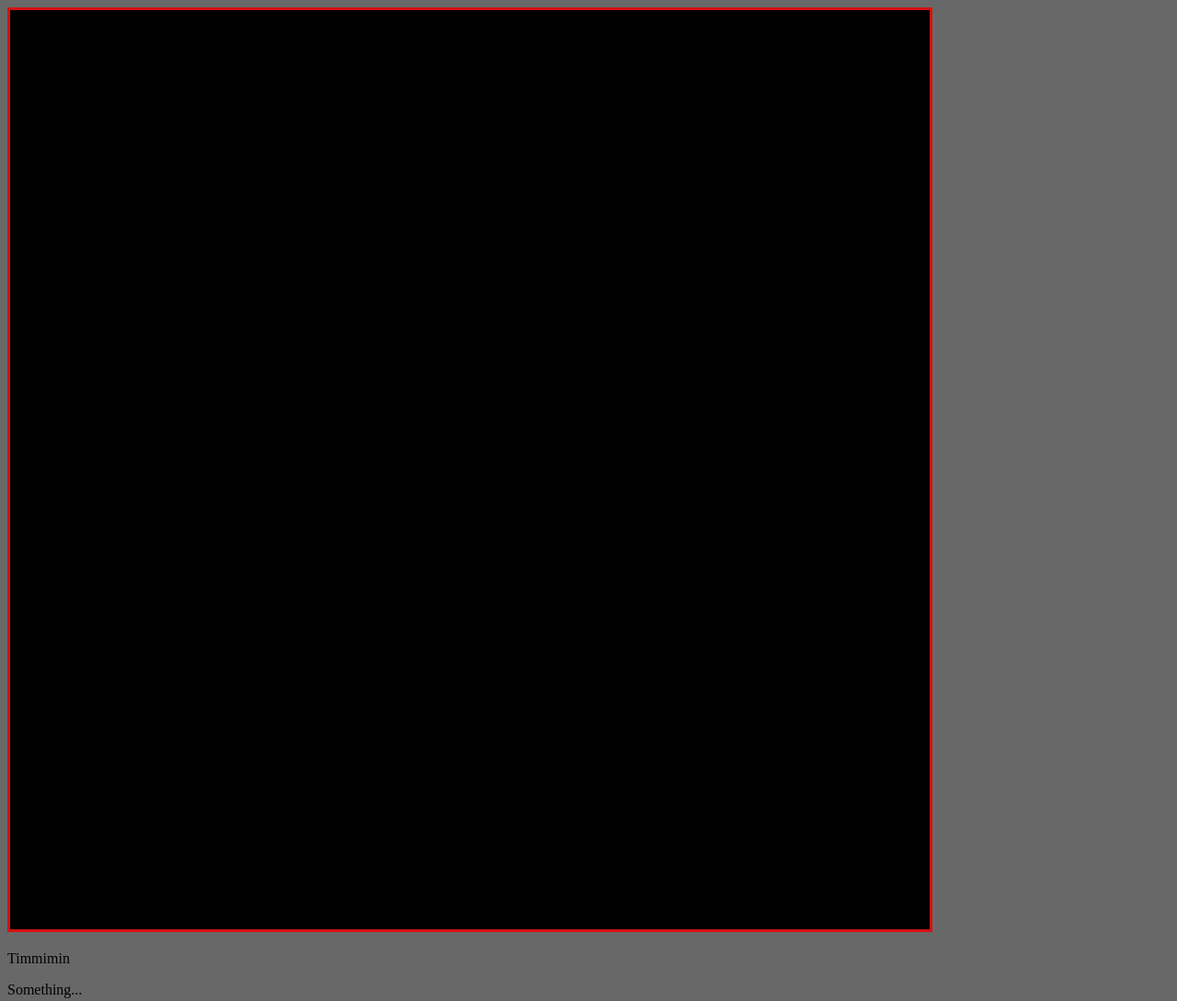
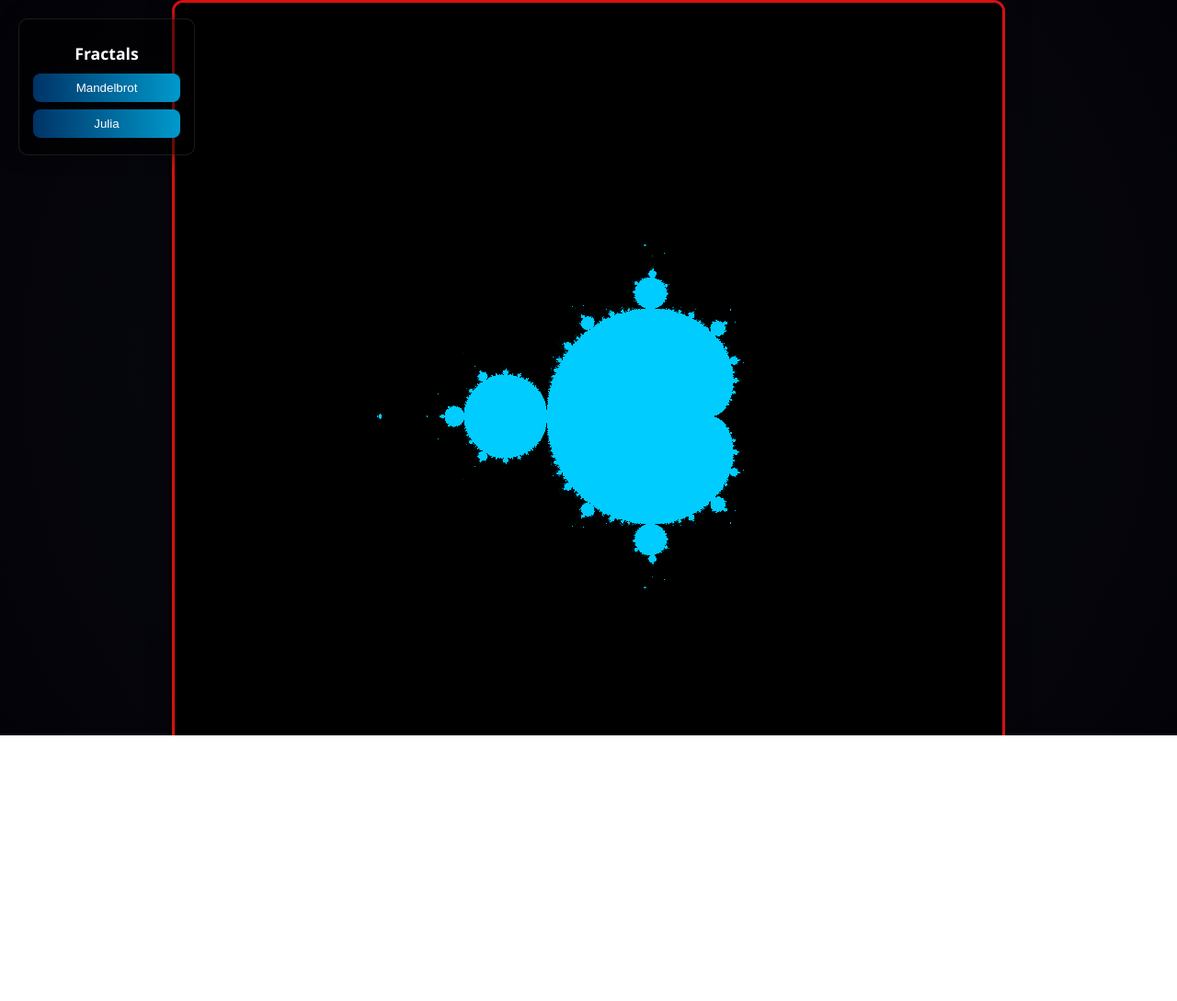
Before and after one commit to Tim2303/tim2303.github.io, a plain HTML site: page FractalDrawing/index.html in a window 1280 px wide. Shown: the whole page at 92% size. After the commit the page ends 800 px from the top, so only its background shows below. Drawn offline with Linux system fonts and the light colour scheme; animation ran at ten frames a second.

Commit message:
Refactored all fractal drawing. Added Julia

```diff
--- a/FractalDrawing/index.html
+++ b/FractalDrawing/index.html
@@ -1,27 +1,25 @@
 <!DOCTYPE html>
 <html>
     <head>
-        <title>My page</title>
+        <title>Fractal</title>
         <meta charset="UTF_8">
         <link rel="stylesheet" href="styles.css">
     </head>
     <body>
+        <div class="menu">
+            <h2>Fractals</h2>
+            <button id="mandelbrotBtn">Mandelbrot</button>
+            <button id="juliaBtn">Julia</button>
+        </div>
         <canvas
           id="MyCan"
-          width="1000px"
-          height="1000px"
+          width="900"
+          height="900"
           style="border: 3px solid rgb(215, 16, 16)"
         ></canvas>
-        <div>
-            <p class="Average text">Timmimin</p>
-            <p id="1">Something...</p>
-        </div>
         <script type="module">
             import * as lib from './main.js';
-
-            window.addEventListener("load", () => {
-                lib.initGL();
-            });
+            window.addEventListener("load", lib.initGL);
         </script>
     </body>
 </html>
--- a/FractalDrawing/main.fragment.glsl
+++ b/FractalDrawing/main.fragment.glsl
@@ -1,68 +1,46 @@
 #version 300 es
-
 precision highp float;
 
-in vec4 pos;
-in float time_vert;
-in vec2 MousePos;
-in float scale;
+in vec2 v_pos;
+out vec4 fragColor;
 
-out vec4 o_color;
+uniform float u_time;
+uniform float u_scale;
+uniform vec2  u_offset;
+uniform int   u_mode;
+uniform vec2  u_julia_c;
 
-// Functions
-vec2 CmplSet(float A, float B) {
-    vec2 z = vec2(A, B);
-
-    return z;
+vec2 cmul(vec2 a, vec2 b) {
+    return vec2(a.x*b.x - a.y*b.y, a.x*b.y + a.y*b.x);
 }
 
-vec2 CmplAddCmpl(vec2 Z1, vec2 Z2) {
-    vec2 z = vec2(Z1.x + Z2.x, Z1.y + Z2.y);
-
-    return z;
+float mandelbrot(vec2 c) {
+    vec2 z = vec2(0.0);
+    float i;
+    for (i = 0.0; i < 300.0; i++) {
+        z = cmul(z, z) + c;
+        if (dot(z,z) > 4.0) break;
+    }
+    return i;
 }
 
-vec2 CmplMulCmpl(vec2 Z1, vec2 Z2) {
-    vec2 z = vec2(Z1.x * Z2.x - Z1.y * Z2.y, Z1.x * Z2.y + Z1.y * Z2.x);
-
-    return z;
-}
-
-float CmplNorm(vec2 Z) {
-    float z = sqrt(Z.x * Z.x + Z.y * Z.y);
-
-    return z;
-}
-
-float CmplNorm2(vec2 Z) {
-    float z = Z.x * Z.x + Z.y * Z.y;
-
-    return z;
-}
-
-float Mandelbrot(vec2 Z0) {
-    float n = 0.0;
-    vec2 Z = Z0;
-
-    while(n < 255.0 && CmplNorm(Z) < 2.0) {
-        Z = CmplAddCmpl(CmplMulCmpl(Z, Z), Z0);
-        n++;
+float julia(vec2 z, vec2 c) {
+    float i;
+    for (i = 0.0; i < 300.0; i++) {
+        z = cmul(z, z) + c;
+        if (dot(z,z) > 4.0) break;
     }
-
-    return n;
+    return i;
 }
 
 void main() {
-    // Count scale factor and time for shining.
-    float x = 2.0 / pow(10.0, scale * 0.0000004);
-    float timer = abs(sin(time_vert)) / 10.0;
-    float x0 = -x + (MousePos.x - 500.0) / scale * 100.0, x1 = x + (MousePos.x - 500.0) / scale * 100.0;
-    float y0 = -x + (MousePos.y - 500.0) / -scale * 100.0, y1 = x + (MousePos.y - 500.0) / -scale * 100.0;
-    // Count position in frame.
-    vec2 Z = CmplSet(x0 + gl_FragCoord.x * (x1 - x0) / 1000.0, y0 + gl_FragCoord.y * (y1 - y0) / 1000.0);
-    // Count color.
-    float n = Mandelbrot(Z) / 255.0;
+    vec2 uv = v_pos * u_scale + u_offset;
 
-    // Result color.
-    o_color = vec4(timer * n / 2.0, n / 8.0, timer * n * 15.0, 1.0);
+    float n = (u_mode == 0) ? mandelbrot(uv) : julia(uv, u_julia_c);
+    float t = n / 300.0;
+
+    // Цветовая схема — сине-зелёная
+    vec3 col = mix(vec3(0.0, 0.05, 0.1), vec3(0.0, 0.8, 1.0), pow(t, 0.6));
+    col *= smoothstep(0.0, 1.0, t);
+    fragColor = vec4(col, 1.0);
 }
--- a/FractalDrawing/main.js
+++ b/FractalDrawing/main.js
@@ -1,105 +1,162 @@
-// Load and compile shader code.
 function loadShader(gl, type, source) {
     const shader = gl.createShader(type);
-
     gl.shaderSource(shader, source);
     gl.compileShader(shader);
 
-    if (!gl.getShaderParameter(shader, gl.COMPILE_STATUS, )) {
-        alert("Error load shader" + gl.getShaderInfoLog(shader));
+    if (!gl.getShaderParameter(shader, gl.COMPILE_STATUS)) {
+        console.error("Shader compile error:", gl.getShaderInfoLog(shader));
+        gl.deleteShader(shader);
+        return null;
     }
-
     return shader;
 }
 
-// Read shader from file by URL.
-async function fetchShader(shaderURL) {
-    try {
-        const response = await fetch(shaderURL);
-        const text = await response.text();
-
-        return text;
-    } catch(err) {
-        console.error(err);
-    }
+async function fetchShader(url) {
+    const response = await fetch(url);
+    return await response.text();
 }
 
-// Main output function.
-export function initGL() {
+export async function initGL() {
     const canvas = document.getElementById("MyCan");
     const gl = canvas.getContext("webgl2");
+    if (!gl) {
+        alert("WebGL2 not supported");
+        return;
+    }
 
-    gl.clearColor(0.3, 0.3, 0.3, 1);
+    gl.clearColor(0.1, 0.1, 0.15, 1);
     gl.clear(gl.COLOR_BUFFER_BIT);
 
-    let vsPr = fetchShader("./main.vertex.glsl");
-    let fsPr = fetchShader("./main.fragment.glsl");
+    const [vsSrc, fsSrc] = await Promise.all([
+        fetchShader("./main.vertex.glsl"),
+        fetchShader("./main.fragment.glsl")
+    ]);
 
-    let scale_m = 0.0001;
+    const vertexSh = loadShader(gl, gl.VERTEX_SHADER, vsSrc);
+    const fragmentSh = loadShader(gl, gl.FRAGMENT_SHADER, fsSrc);
 
-    Promise.all([vsPr, fsPr]).then(
-        (res) => {
-            let vs = res[0];
-            let fs = res[1];
+    const program = gl.createProgram();
+    gl.attachShader(program, vertexSh);
+    gl.attachShader(program, fragmentSh);
+    gl.linkProgram(program);
 
-            const vertexSh = loadShader(gl, gl.VERTEX_SHADER, vs);
-            const fragmentSh = loadShader(gl, gl.FRAGMENT_SHADER, fs);
+    if (!gl.getProgramParameter(program, gl.LINK_STATUS)) {
+        console.error("Program link error:", gl.getProgramInfoLog(program));
+        return;
+    }
 
-            const program = gl.createProgram();
+    gl.useProgram(program);
 
-            gl.attachShader(program, vertexSh);
-            gl.attachShader(program, fragmentSh);
-            gl.linkProgram(program);
+    // Uniform locations
+    const posLoc = gl.getAttribLocation(program, "in_pos");
+    const timeLoc = gl.getUniformLocation(program, "u_time");
+    const scaleLoc = gl.getUniformLocation(program, "u_scale");
+    const offsetLoc = gl.getUniformLocation(program, "u_offset");
+    const modeLoc = gl.getUniformLocation(program, "u_mode");
+    const juliaCLoc = gl.getUniformLocation(program, "u_julia_c");
 
-            if (!gl.getProgramParameter(program, gl.LINK_STATUS)) {
-                alert("Link error" + gl.getProgramInfoLog(program));
-            }
+    // Fullscreen quad
+    const vertices = new Float32Array([
+        -1, -1,
+        1, -1,
+        -1,  1,
+        1,  1
+    ]);
+    const posBuf = gl.createBuffer();
+    gl.bindBuffer(gl.ARRAY_BUFFER, posBuf);
+    gl.bufferData(gl.ARRAY_BUFFER, vertices, gl.STATIC_DRAW);
+    gl.vertexAttribPointer(posLoc, 2, gl.FLOAT, false, 0, 0);
+    gl.enableVertexAttribArray(posLoc);
 
-            // Uniform location.
-            const posLoc = gl.getAttribLocation(program, "in_pos");
-            const timeLoc = gl.getUniformLocation(program, "time");
-            const mouseXLoc = gl.getUniformLocation(program, "MouseX");
-            const mouseYLoc = gl.getUniformLocation(program, "MouseY");
-            const scaleLoc = gl.getUniformLocation(program, "scale_s");
+    // Camera state
+    let scale = 2.5;
+    let offsetX = -0.5;
+    let offsetY = 0.0;
+    let mode = 0; // 0 = Mandelbrot, 1 = Julia
 
-            const posBuf = gl.createBuffer();
-            gl.bindBuffer(gl.ARRAY_BUFFER, posBuf);
+    let dragging = false;
+    let lastX, lastY;
 
-            const pos = [-1, 1, 0, 1, 1, 1, 1, 1, -1, -1, 0, 1,
-                -1, -1, 0, 1, 1, 1, 1, 1, 1, -1, 0, 1];
+    // === Перемещение мышью ===
+    canvas.addEventListener("mousedown", e => {
+        dragging = true;
+        lastX = e.clientX;
+        lastY = e.clientY;
+    });
 
-            gl.bufferData(gl.ARRAY_BUFFER, new Float32Array(pos), gl.STATIC_DRAW);
-            gl.vertexAttribPointer(posLoc, 4, gl.FLOAT, false, 0, 0);
-            gl.enableVertexAttribArray(posLoc);
+    canvas.addEventListener("mouseup", () => dragging = false);
+    canvas.addEventListener("mouseleave", () => dragging = false);
 
-            gl.useProgram(program);
+    canvas.addEventListener("mousemove", e => {
+        if (mode === 1 && !dragging) {
+            // В режиме Julia перемещение мыши меняет параметр C
+            const rect = canvas.getBoundingClientRect();
+            juliaC.x = (e.clientX - rect.left) / canvas.width * 2.0 - 1.0;
+            juliaC.y = (e.clientY - rect.top) / canvas.height * 2.0 - 1.0;
+        }
+        if (dragging) {
+            const dx = (e.clientX - lastX) / canvas.width * scale;
+            const dy = (e.clientY - lastY) / canvas.height * scale;
+            offsetX -= dx;
+            offsetY += dy;
+            lastX = e.clientX;
+            lastY = e.clientY;
+        }
+    });
 
-            const beginTime = Date.now();
+    // === Зум к курсору ===
+    canvas.addEventListener("wheel", e => {
+        e.preventDefault();
 
-            const draw = () => {
-                gl.bindBuffer(gl.ARRAY_BUFFER, posBuf);
-                gl.vertexAttribPointer(posLoc, 4, gl.FLOAT, false, 0, 0);
-                gl.enableVertexAttribArray(posLoc);
-                gl.useProgram(program);
+        const rect = canvas.getBoundingClientRect();
+        const mx = ((e.clientX - rect.left) / canvas.width) * 2.0 - 1.0;
+        const my = ((e.clientY - rect.top) / canvas.height) * 2.0 - 1.0;
 
-                // Mouse listener.
-                canvas.addEventListener("mousemove", (e) => {
-                    gl.uniform1f(mouseXLoc, e.clientX);
-                    gl.uniform1f(mouseYLoc, e.clientY);
-                });
-                canvas.addEventListener("wheel", (e) => {
-                    scale_m -= e.deltaY;
-                });
+        const beforeX = mx * scale + offsetX;
+        const beforeY = -my * scale + offsetY;
 
-                const timeFromStart = Date.now() - beginTime;
-                gl.uniform1f(scaleLoc, scale_m);
-                gl.uniform1f(timeLoc, (timeFromStart) / 1000.0);
-                gl.drawArrays(gl.TRIANGLE_STRIP, 0, 6);
+        const zoom = Math.exp(e.deltaY * -0.001);
+        scale *= zoom;
 
-                window.requestAnimationFrame(draw);
-            };
+        const afterX = mx * scale + offsetX;
+        const afterY = -my * scale + offsetY;
 
-            draw();
-        }
-    )
+        offsetX += beforeX - afterX;
+        offsetY += beforeY - afterY;
+    });
+
+    // === Меню переключения фракталов ===
+    document.getElementById("mandelbrotBtn").addEventListener("click", () => {
+        mode = 0;
+        offsetX = -0.5;
+        offsetY = 0.0;
+        scale = 2.5;
+    });
+
+    document.getElementById("juliaBtn").addEventListener("click", () => {
+        mode = 1;
+        offsetX = 0.0;
+        offsetY = 0.0;
+        scale = 1.8;
+    });
+
+    // === Рендер ===
+    const start = performance.now();
+    function draw() {
+        const time = (performance.now() - start) / 1000.0;
+
+        gl.uniform1f(timeLoc, time);
+        gl.uniform1f(scaleLoc, scale);
+        gl.uniform2f(offsetLoc, offsetX, offsetY);
+        gl.uniform1i(modeLoc, mode);
+
+        const juliaCx = 0.25 + 0.18 * Math.sin(time * 0.3);
+        const juliaCy = 0.25 + 0.18 * Math.cos(time * 0.4);
+        gl.uniform2f(juliaCLoc, juliaCx, juliaCy);
+
+        gl.drawArrays(gl.TRIANGLE_STRIP, 0, 4);
+        requestAnimationFrame(draw);
+    }
+
+    draw();
 }
--- a/FractalDrawing/main.vertex.glsl
+++ b/FractalDrawing/main.vertex.glsl
@@ -1,26 +1,11 @@
 #version 300 es
-
 precision highp float;
 
-// Position on canvas.
-in vec4 in_pos;
-// Current time.
-uniform float time;
-// Mouse support.
-uniform float MouseX, MouseY;
-// Mouse wheel.
-uniform float scale_s;
+in vec2 in_pos;
+out vec2 v_pos;
 
-// Out parameters.
-out float time_vert;
-out vec2 MousePos;
-out vec4 pos;
-out float scale;
-
-void main(void) {
-    gl_Position = in_pos;
-    pos = in_pos;
-    time_vert = time;
-    MousePos = vec2(MouseX, MouseY);
-    scale = scale_s;
+void main()
+{
+    v_pos = in_pos;
+    gl_Position = vec4(in_pos, 0.0, 1.0);
 }
--- a/FractalDrawing/styles.css
+++ b/FractalDrawing/styles.css
@@ -1,3 +1,49 @@
-body {
-    background-color:rgb(104, 104, 104);
+html, body {
+    margin: 0;
+    height: 100%;
+    background: radial-gradient(circle at center, #0d0d15, #020208);
+    color: white;
+    font-family: "Segoe UI", sans-serif;
+    overflow: hidden;
 }
+
+#MyCan {
+    display: block;
+    margin: auto;
+    border-radius: 12px;
+    box-shadow: 0 0 25px rgba(0,0,0,0.5);
+}
+
+.menu {
+    position: absolute;
+    top: 20px;
+    left: 20px;
+    width: 160px;
+    background: rgba(0, 0, 0, 0.5);
+    border: 1px solid rgba(255,255,255,0.1);
+    border-radius: 10px;
+    padding: 10px 15px;
+    box-shadow: 0 0 20px rgba(0,0,0,0.4);
+}
+
+.menu h2 {
+    font-size: 1.1em;
+    text-align: center;
+    margin-bottom: 10px;
+}
+
+.menu button {
+    width: 100%;
+    background: linear-gradient(90deg, #003366, #0099cc);
+    color: white;
+    border: none;
+    border-radius: 8px;
+    padding: 8px;
+    margin-bottom: 8px;
+    cursor: pointer;
+    transition: 0.2s;
+}
+
+.menu button:hover {
+    background: linear-gradient(90deg, #0077aa, #00ccff);
+}
```
